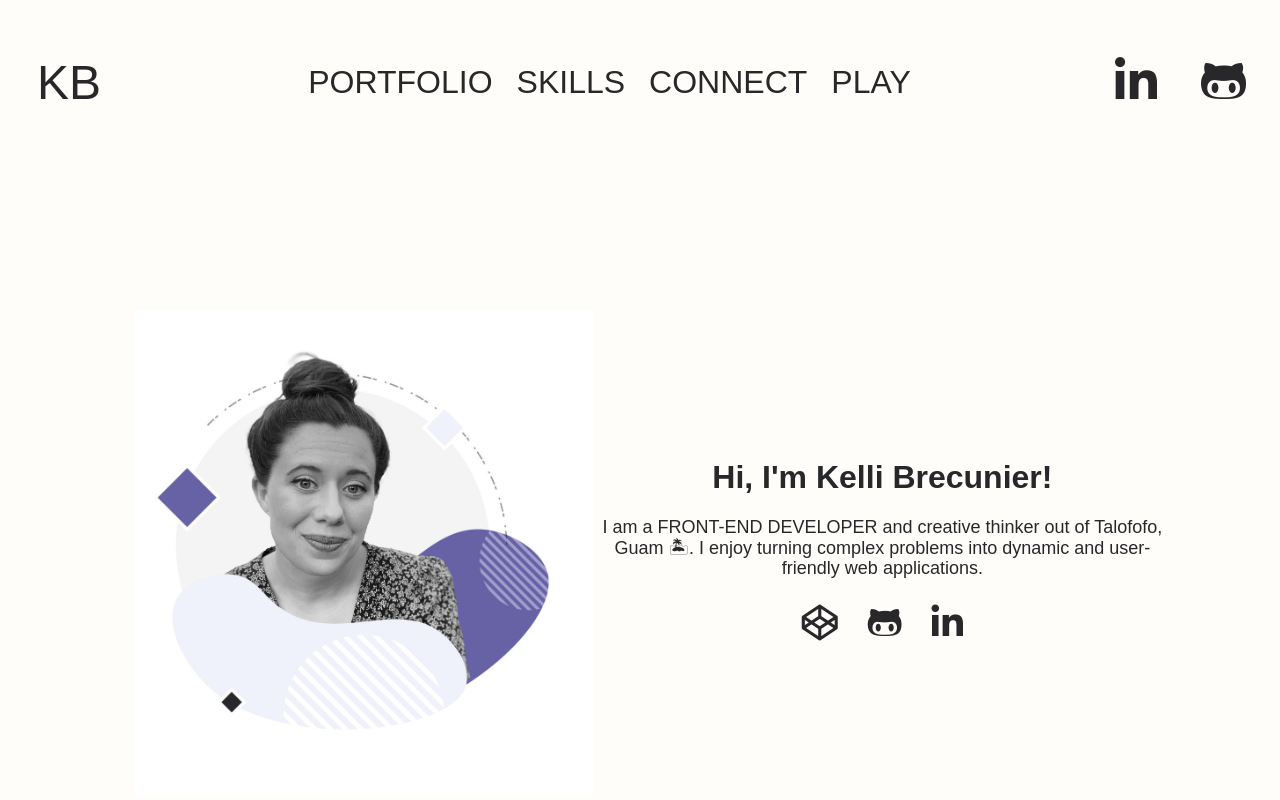
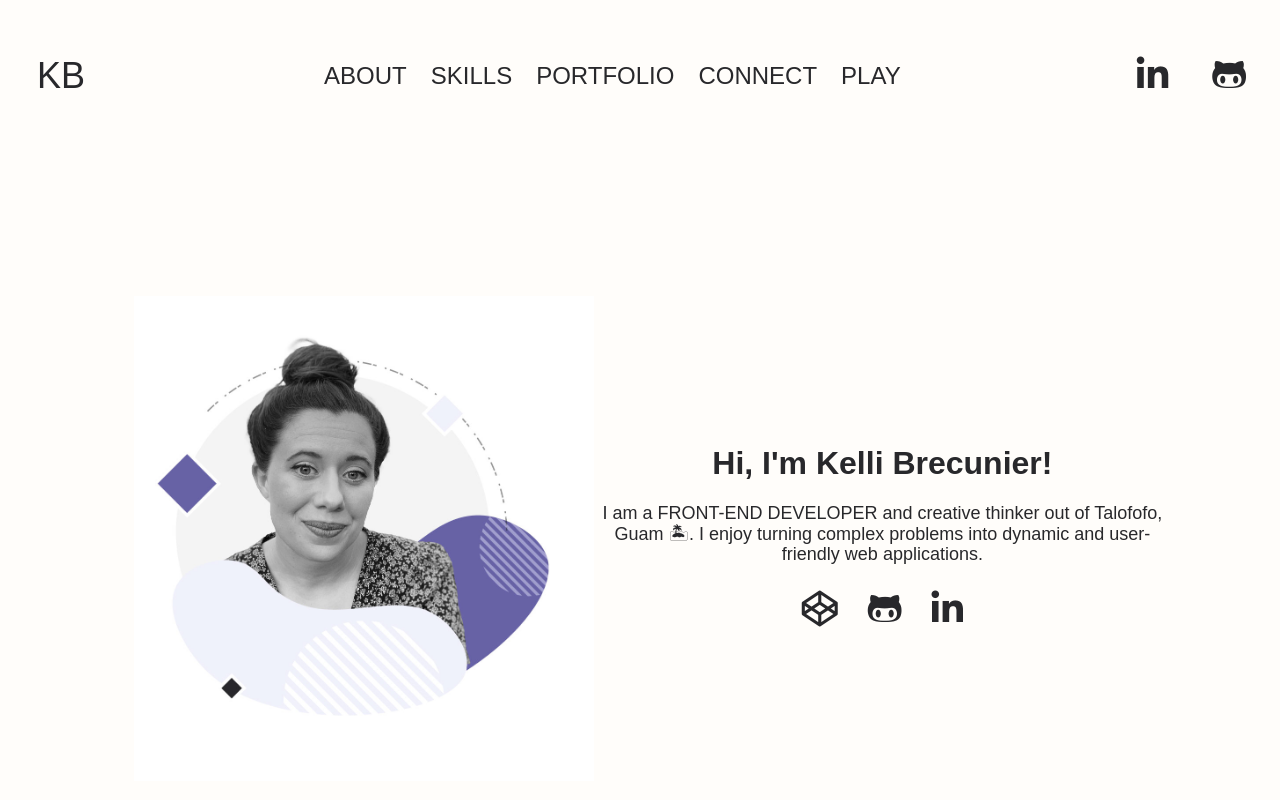
Before and after one commit to KelliBre/kbdevelopment, a website built with Parcel: page index.html in a window 1280 px wide. Shown: the top 800 px of the page. Built offline with nearby package versions, Linux system fonts and the light colour scheme; no server answers; a web font is replaced by a local one.

Commit message:
Updated Nav links

```diff
--- a/css/main.css
+++ b/css/main.css
@@ -109,7 +109,7 @@ body {
 }
 
 nav a{
-  font-size: 2em;
+  font-size: 1.5em;
 }
 a {
   text-decoration: none;
--- a/index.html
+++ b/index.html
@@ -37,8 +37,9 @@
   </div>
   <!-- Menu -->
   <ul class="navbar__menu">
+    <li><a href="#about__area"> About</a></li>
+    <li><a href="#skill__area">Skills</a></li>
     <li><a href="#project__area"> Portfolio</a></li>
-    <li><a href="#skill__area">Skills</a></li>
     <li><a href="#contact__area">Connect</a></li>
     <li><a href="./play.html">Play</a></li>
   </ul>
```
